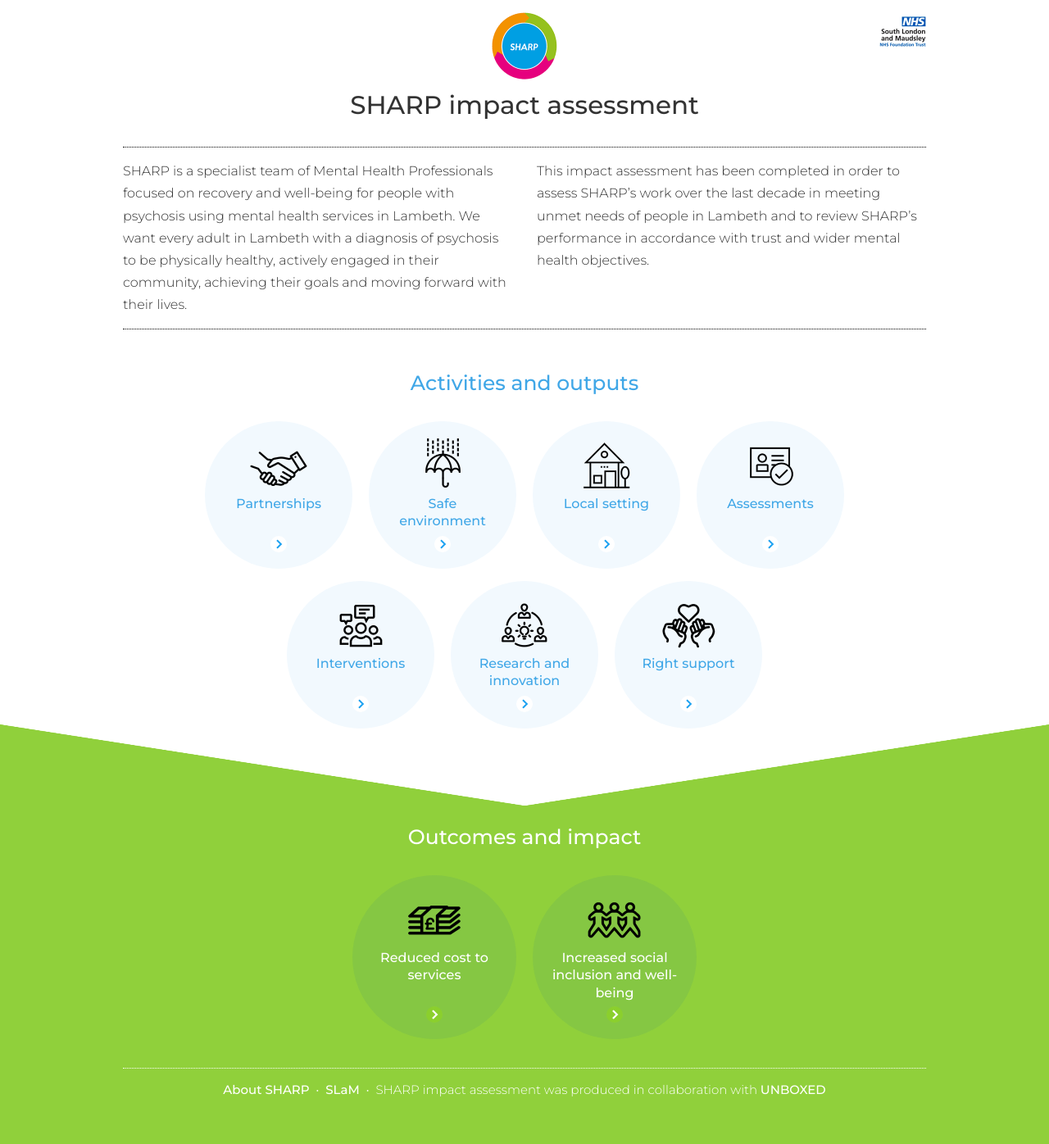
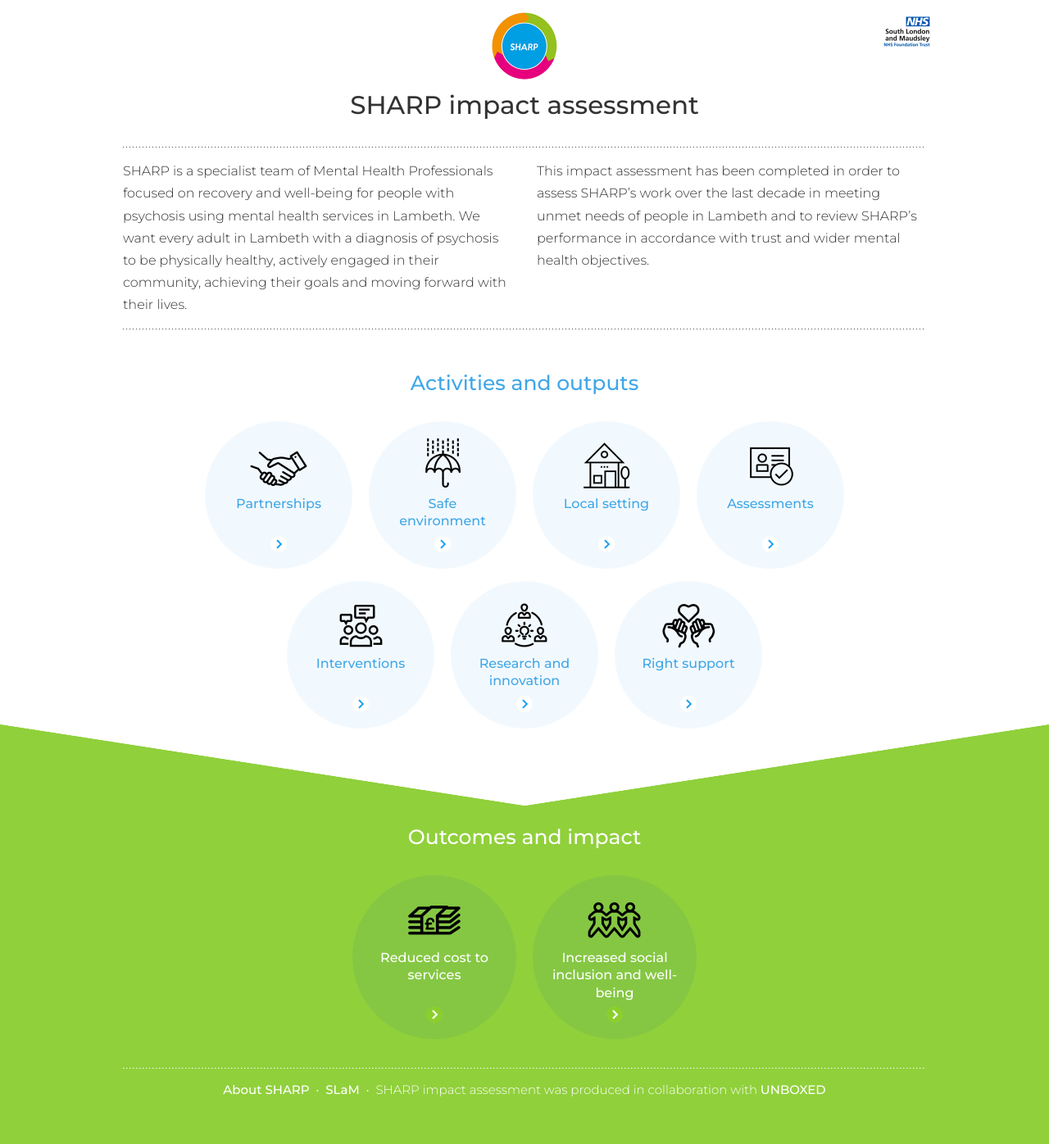
Before and after one commit to borisdivjak/sharp-ia, a Jekyll site: the page built from index.md, in a window 1280 px wide. Shown: the whole page at 82% size. Built offline with Jekyll 4.4.1, drawn with Linux system fonts in a browser that asks for light colours; our own code applies the rules of GitHub Pages for plain Markdown files.

Commit message:
better horizontal rules and fix speach bubble issue

```diff
--- a/assets/main.scss
+++ b/assets/main.scss
@@ -103,6 +103,7 @@
 hr {
 	border: none;
 	border-top: $horizontal-line;
+	border-image: url('images/dotted-line.png') 1 0 0 0 repeat;
 	margin: $spacing-unit 0;
 }
 
@@ -110,6 +111,7 @@
 	font-size: ceil($base-font-size * 1.05);
 	border-top: 	 $horizontal-line;
 	border-bottom: $horizontal-line;
+	border-image: url('images/dotted-line.png') 1 0 1 0 repeat;
 	padding-top: $spacing-unit / 2;;
 	margin-bottom: ceil($spacing-unit * 1.25);
 	margin-top: $spacing-unit;
@@ -178,18 +180,18 @@
 }
 
 .col-left blockquote::after {
-	border-width: 0 0 20px 20px;
+	border-width: 0 0 20px 15px;
 	border-color: transparent transparent white transparent;
 	bottom: 20px;
-	left: -20px;
+	left: -15px;
   box-shadow: 0 6px 3px -3px rgba(0, 0, 0, .05);
 }
 
 .col-right blockquote::after {
-	border-width: 20px 0 0 20px;
+	border-width: 20px 0 0 15px;
 	border-color: transparent transparent transparent white;
 	bottom: 20px;
-	right: -20px;
+	right: -15px;
   box-shadow: 0 6px 3px -3px rgba(0, 0, 0, .05);
 }
 
@@ -202,8 +204,11 @@
 
 
 .wrapper {
-	padding-left: 15px;
-	padding-right: 15px;
+	padding: 0 20px;
+
+	@include media-query($on-mobile) {
+		padding: 0 15px;
+	}
 }
 
 
@@ -318,6 +323,7 @@
 .page-nav {
 	text-align: center;
 	border-top: $horizontal-line;
+	border-image: url('images/dotted-line.png') 1 0 0 0 repeat;
 	margin-top: $spacing-unit;
 	padding-top: $spacing-unit /2;
 	font-size: $smaller-font-size;
@@ -332,6 +338,7 @@
 		text-align: center;
 		padding-top: 10px;
 		border-top: $horizontal-line;
+		border-image: url('images/dotted-line.png') 1 0 0 0 repeat;
 		font-size: $smallest-font-size;
 	}
 
@@ -448,8 +455,20 @@
 			background-color: $brand-color-green;
 		}
 
+		.page-nav {
+			border-image: url('images/dotted-line-white.png') 1 0 0 0 repeat;
+		}
+
+		.lead-text {
+			border-image: url('images/dotted-line-white.png') 1 0 1 0 round;
+		}
+
 		.btn {
 			background: darken($brand-color-green,10%);
+		}
+
+		hr {
+			border-image: url('images/dotted-line-white.png') 1 0 0 0 repeat;
 		}
 	}
 }
@@ -461,6 +480,7 @@
 
 		.footer-content {
 			border-top-color: white;
+			border-image: url('images/dotted-line-white.png') 1 0 0 0 repeat;
 
 			a {
 				color: white;
```
Also changed, not shown: assets/images/dotted-line-white.png (added), assets/images/dotted-line.png (added).
